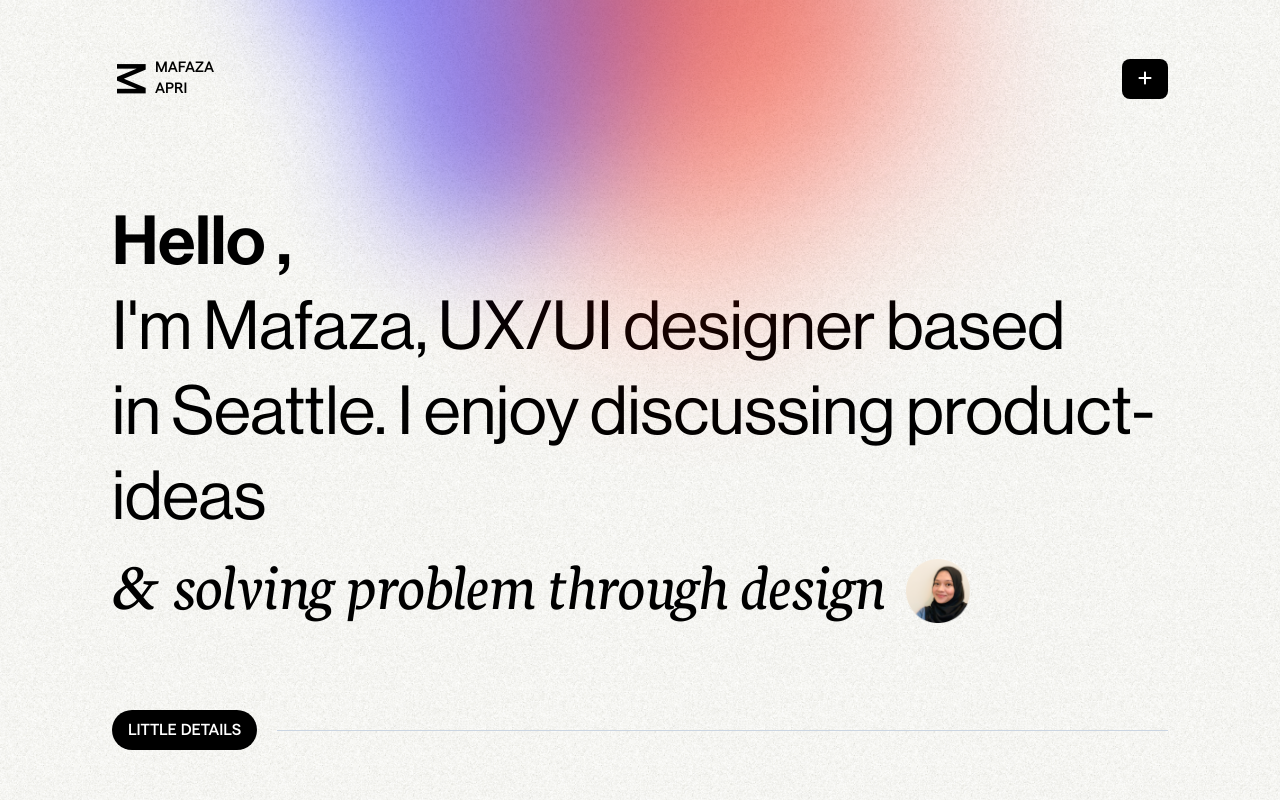
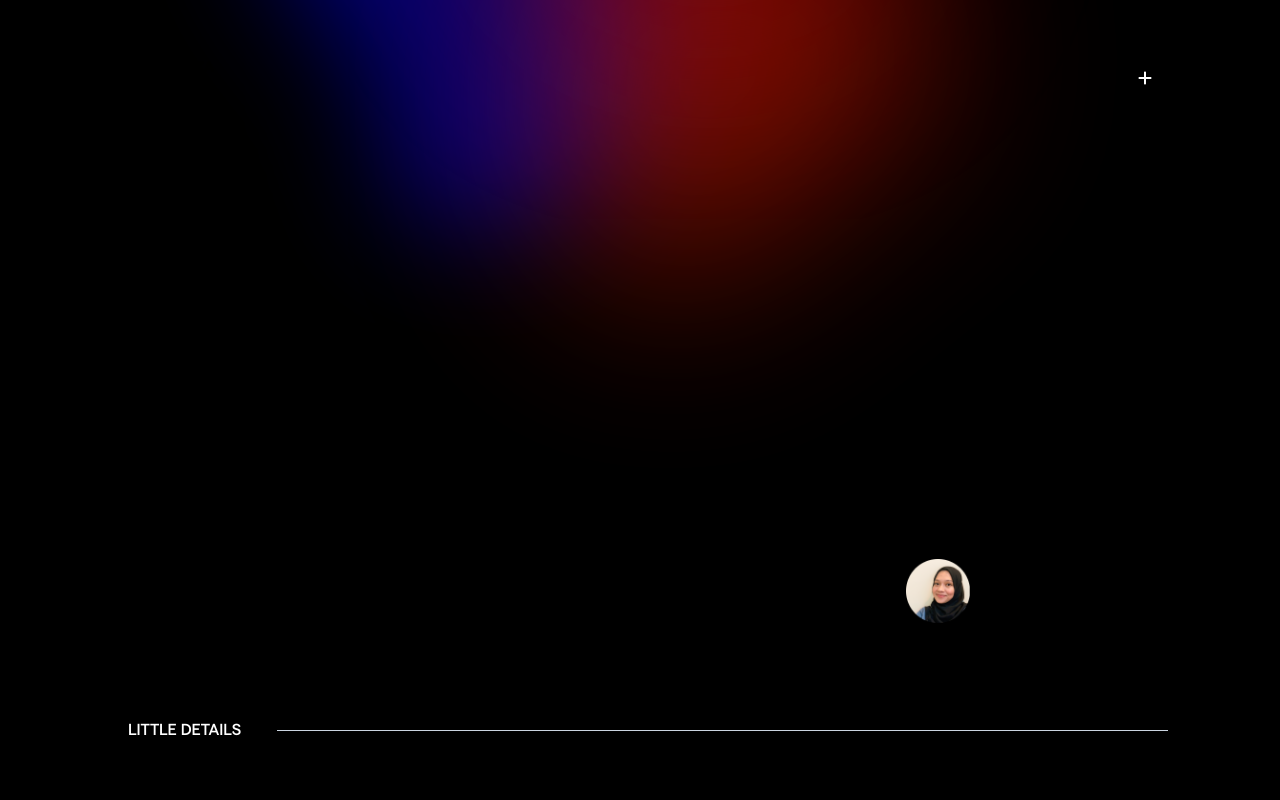
Before and after one commit to mafazaapri/mafazaapri.github.io, a React (Vite) app: page /#/about in a window 1280 px wide. Shown: the top 800 px of the page. Built offline with nearby package versions, Linux system fonts and the light colour scheme.

Commit message:
Update AboutPage.jsx

```diff
--- a/src/pages/AboutPage.jsx
+++ b/src/pages/AboutPage.jsx
@@ -10,7 +10,7 @@ import Blob from "../assets/blob.svg?react";
 export default function AboutPage() {
   return (
     <>
-       <div className="bg-home-bg bg-repeat">
+       <div className="bg-[#000000]">
       <PageMetadata title="About" desc="About me" />
 
        <Blob className="absolute z-10 hidden lg:block left-1/2 -translate-x-1/2" />
```
